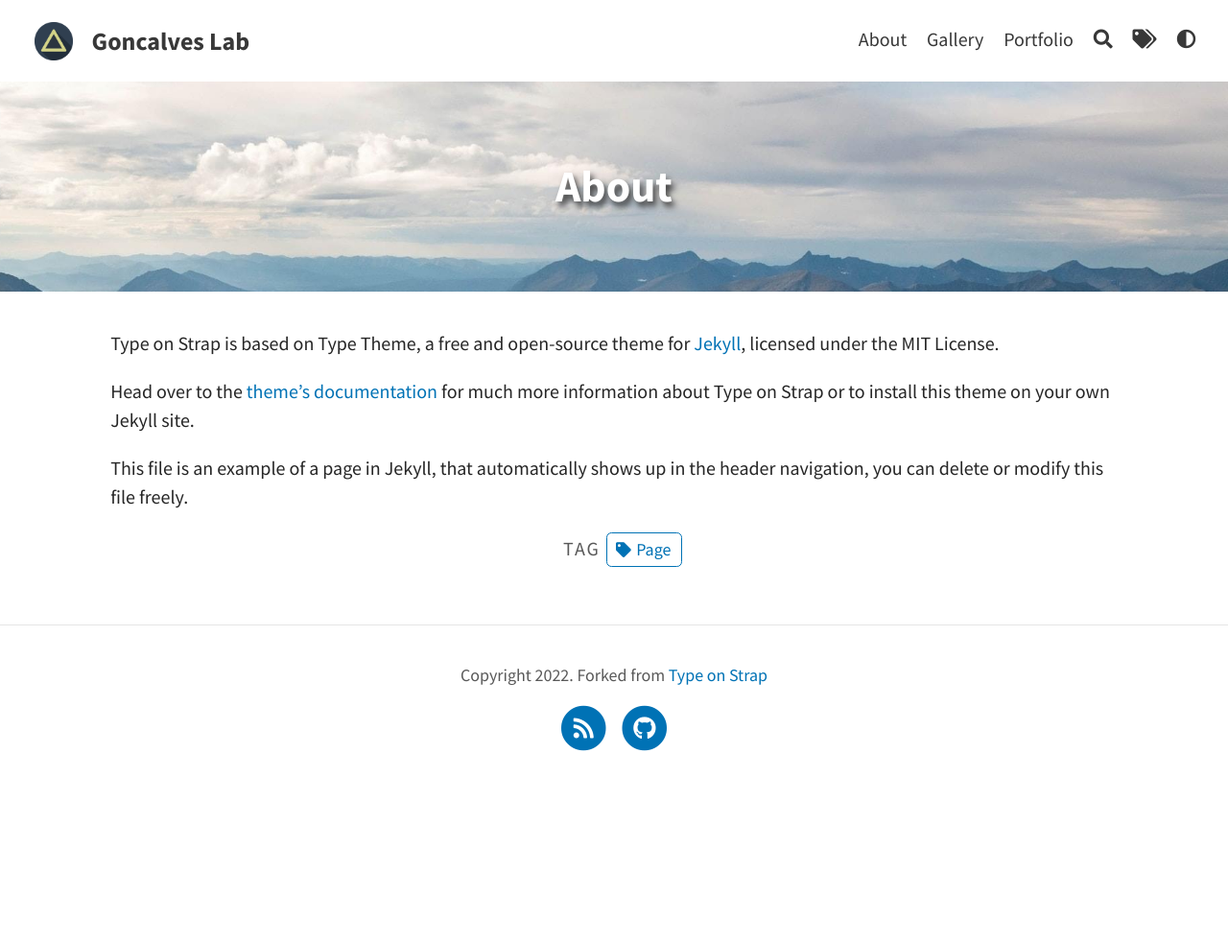
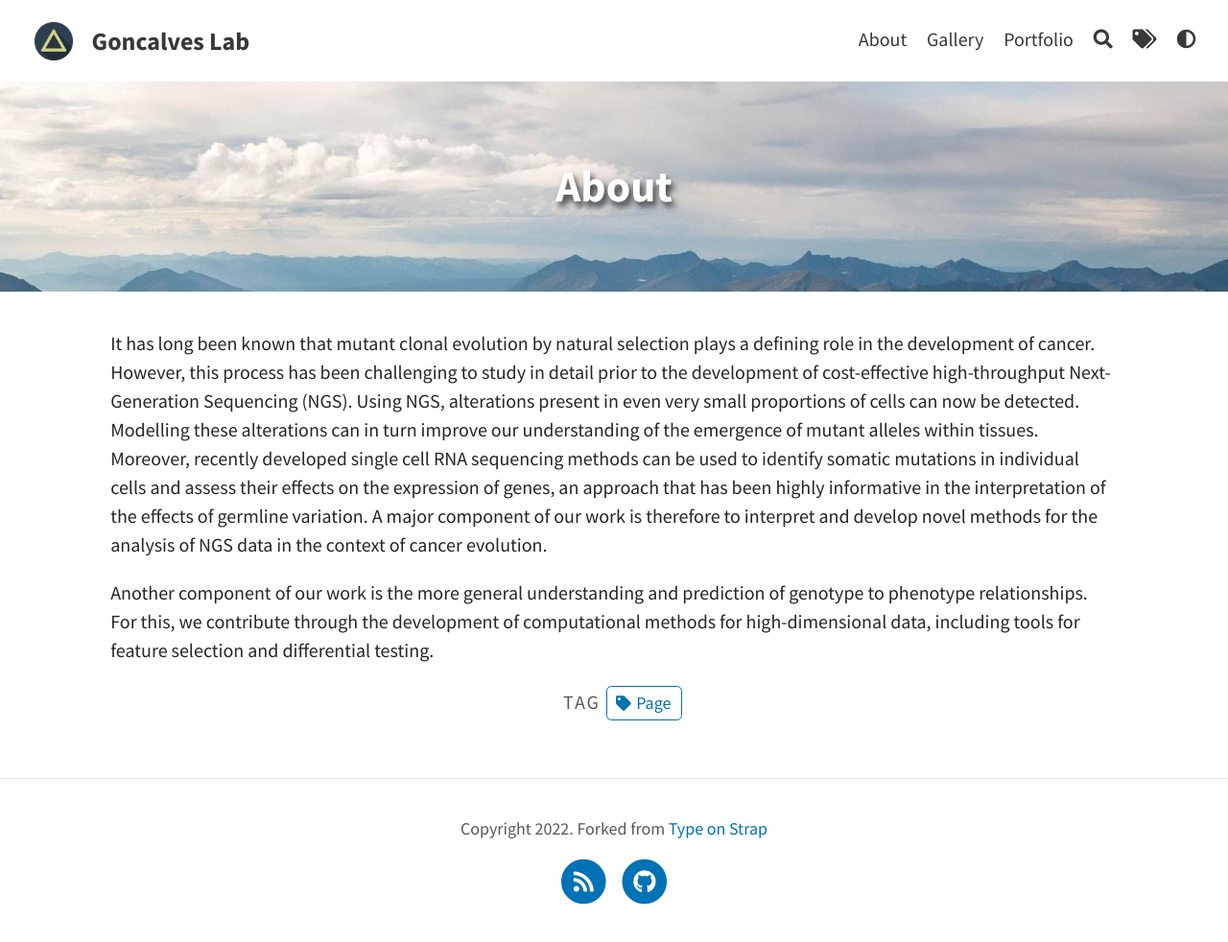
Before and after one commit to atfg/goncalves-lab.github.io, a Jekyll site: the page built from pages/about.md, in a window 1280 px wide. Shown: the whole page at 96% size. Built offline with Jekyll 4.4.1, drawn with Linux system fonts in a browser that asks for light colours; before the commit the page ends 900 px from its top, so only the background shows below that.

Commit message:
Update about.md

```diff
--- a/pages/about.md
+++ b/pages/about.md
@@ -6,8 +6,6 @@ feature-img: "assets/img/pexels/travel.jpeg"
 tags: [Page]
 ---
 
-Type on Strap is based on Type Theme, a free and open-source theme for [Jekyll](http://jekyllrb.com/), licensed under the MIT License.
+It has long been known that mutant clonal evolution by natural selection plays a defining role in the development of cancer. However, this process has been challenging to study in detail prior to the development of cost-effective high-throughput Next-Generation Sequencing (NGS). Using NGS, alterations present in even very small proportions of cells can now be detected. Modelling these alterations can in turn improve our understanding of the emergence of mutant alleles within tissues. Moreover, recently developed single cell RNA sequencing methods can be used to identify somatic mutations in individual cells and assess their effects on the expression of genes, an approach that has been highly informative in the interpretation of the effects of germline variation. A major component of our work is therefore to interpret and develop novel methods for the analysis of NGS data in the context of cancer evolution.
 
-Head over to the [theme's documentation](https://github.io/sylhare/Type-on-Strap) for much more information about Type on Strap or to install this theme on your own Jekyll site.
-
-This file is an example of a page in Jekyll, that automatically shows up in the header navigation, you can delete or modify this file freely.
+Another component of our work is the more general understanding and prediction of genotype to phenotype relationships. For this, we contribute through the development of computational methods for high-dimensional data, including tools for feature selection and differential testing.
```
